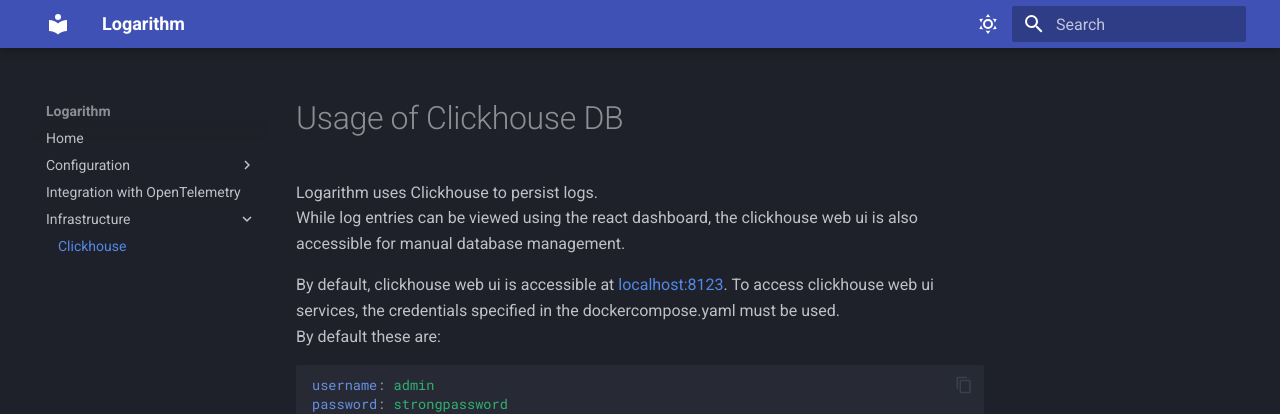
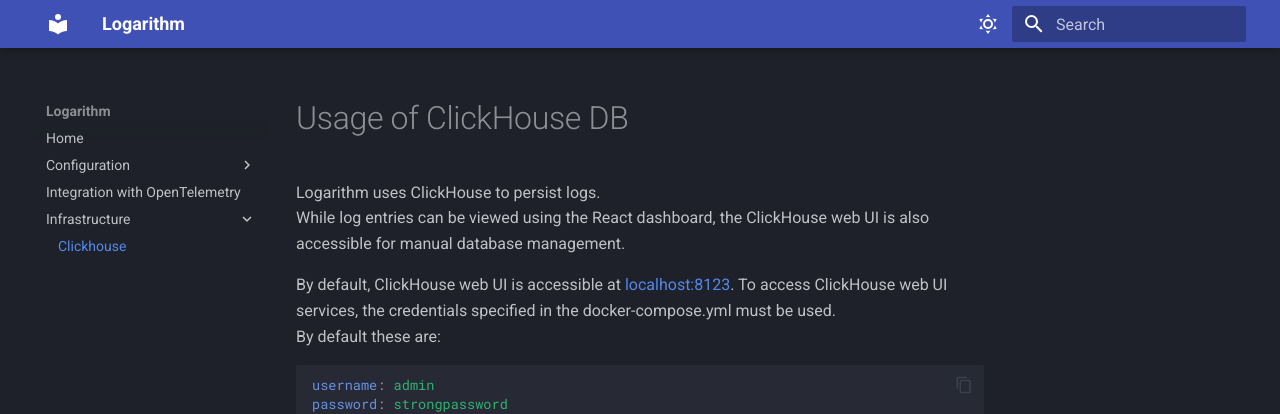
Before and after one commit to Eddrick-23/Logarithm, an MkDocs documentation site: the page built from docs/docs/clickhouse.md, in a window 1280 px wide. Shown: the top 414 px of the page. Built offline with MkDocs 1.6.1 and Material for MkDocs 9.7.7, drawn with Linux system fonts in a browser that asks for light colours.

Commit message:
chore: update Clickhouse casing to ClickHouse and ui to UI and update docker compose file name

````diff
--- a/docs/docs/clickhouse.md
+++ b/docs/docs/clickhouse.md
@@ -1,10 +1,10 @@
-# Usage of Clickhouse DB
+# Usage of ClickHouse DB
 
-Logarithm uses Clickhouse to persist logs. </br>
-While log entries can be viewed using the react dashboard, the clickhouse web ui is also accessible for manual database management.
+Logarithm uses ClickHouse to persist logs. </br>
+While log entries can be viewed using the React dashboard, the ClickHouse web UI is also accessible for manual database management.
 
-By default, clickhouse web ui is accessible at [localhost:8123](http://localhost:8123).
-To access clickhouse web ui services, the credentials specified in the dockercompose.yaml must be used.</br>
+By default, ClickHouse web UI is accessible at [localhost:8123](http://localhost:8123).
+To access ClickHouse web UI services, the credentials specified in the docker-compose.yml must be used.</br>
 By default these are:
 
 ```yaml
````
Also changed, not shown: docs/docs/clickhouse_config.md (+7 -7 lines).
